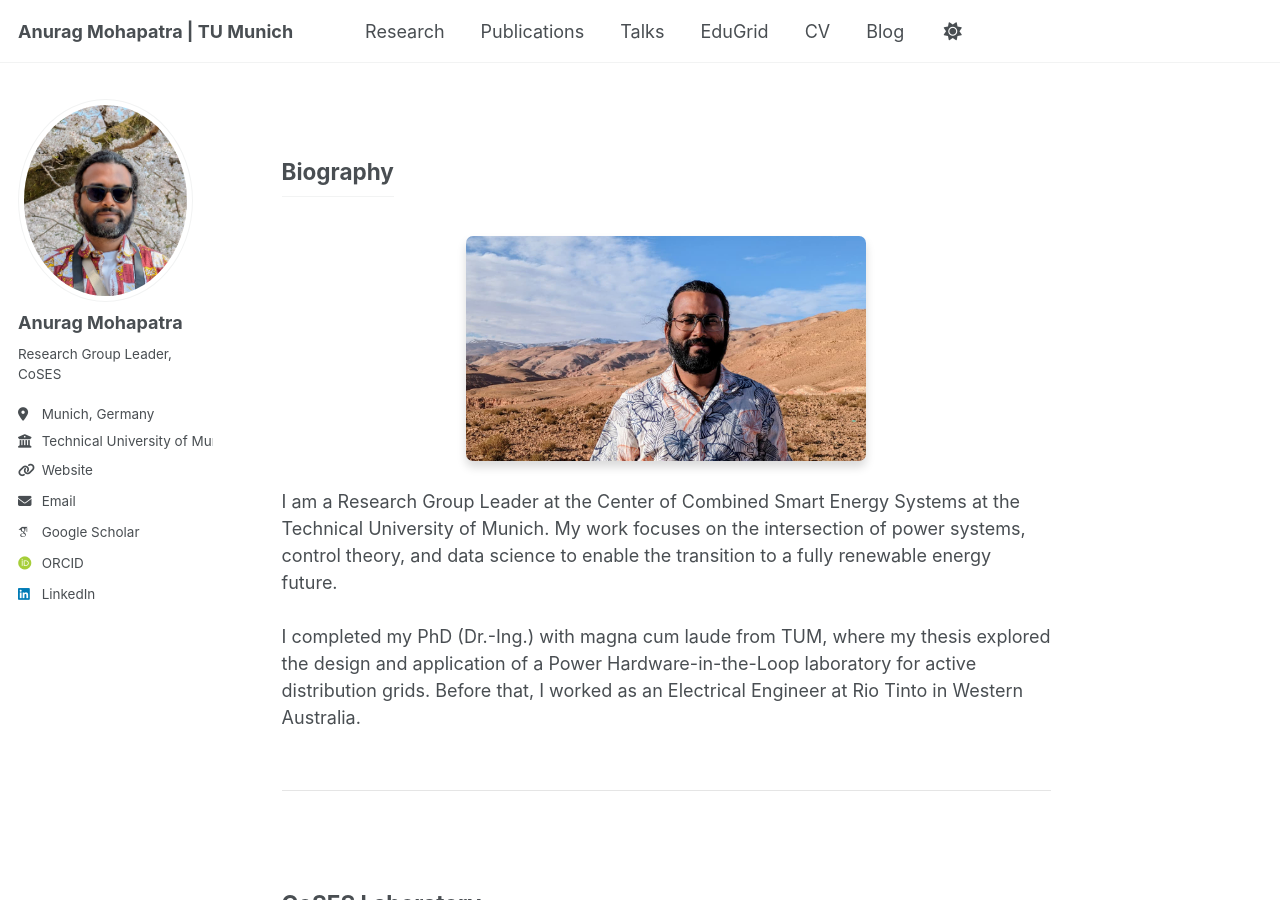
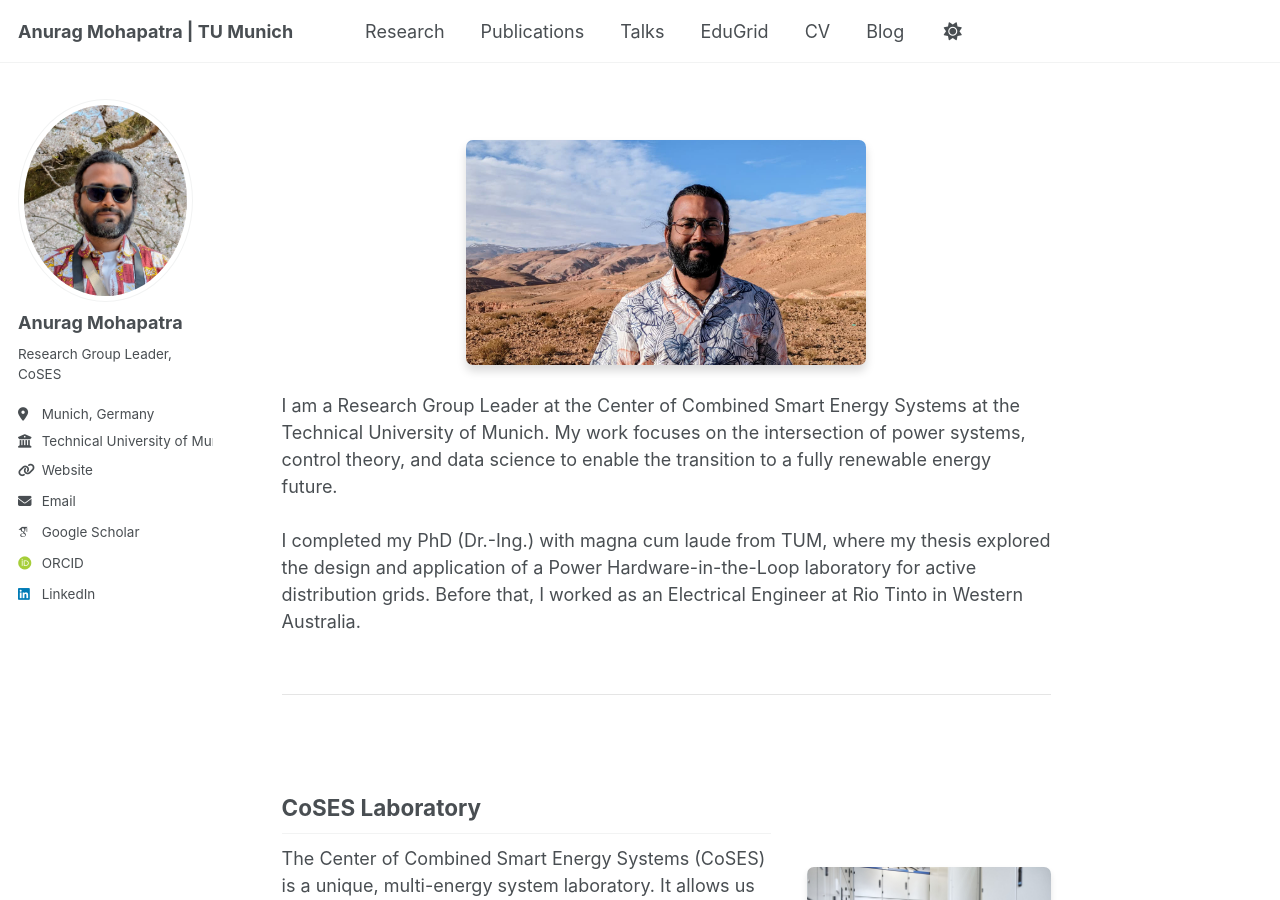
Before and after one commit to anuragmohapatra90/anuragmohapatra90.github.io, a Jekyll site: the page built from _pages/about.md, in a window 1280 px wide and 900 px high. Built offline with Jekyll 4.4.1, drawn with Linux system fonts in a browser that asks for light colours; some web fonts are replaced; a script that is not in the unit is left out.

Commit message:
Fxing the landing page V8

```diff
--- a/_pages/about.md
+++ b/_pages/about.md
@@ -7,7 +7,6 @@
 
 <div class="home-section bio-section">
 
-  <h2>Biography</h2>
 
   <div class="profile-image-container">
     <img src="/images/Profile_header.jpeg" alt="A photo of Anurag Mohapatra">
@@ -34,7 +33,7 @@
     </p>
   </div>
   <div class="home-image">
-    <img src="https://placehold.co/600x400/cccccc/ffffff?text=CoSES+Lab+Photo" alt="A photo of the CoSES Laboratory">
+    <img src="/images/coses.jpg" alt="A photo of the CoSES Laboratory">
   </div>
 </div>
 
@@ -49,6 +48,6 @@
     </p>
   </div>
   <div class="home-image">
-    <img src="https://placehold.co/600x400/cccccc/ffffff?text=Interests+Photo" alt="A photo representing your interests">
+    <img src="/images/edugrid.jpg" alt="A photo representing your interests">
   </div>
 </div>
```
Also changed, not shown: images/coses.jpg (added), images/edugrid.JPG (added).
